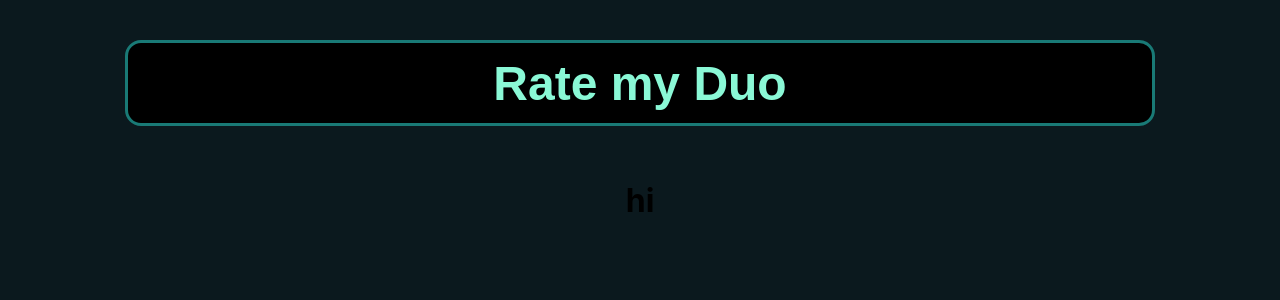
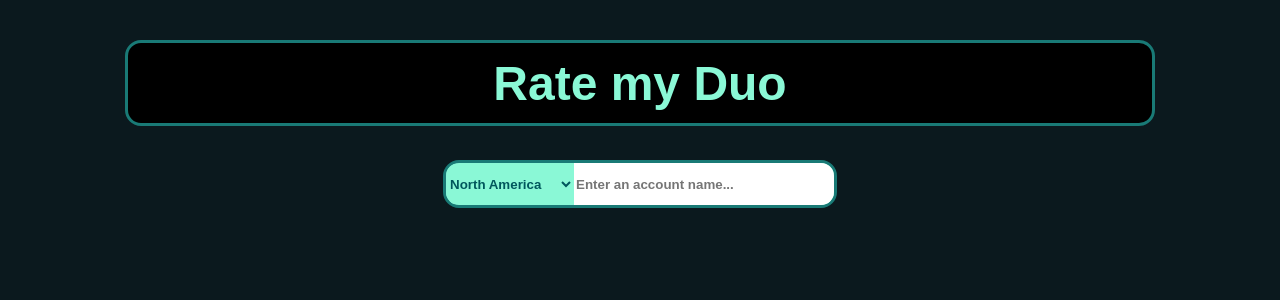
Before and after one commit to zacwalters4/rate-my-duo, a React (Create React App) app: page / in a window 1280 px wide. Shown: the top 300 px of the page. Built offline with nearby package versions, Linux system fonts and the light colour scheme.

Commit message:
Add search functionality

```diff
--- a/src/App/App.jsx
+++ b/src/App/App.jsx
@@ -13,7 +13,7 @@ function App() {
         <Route path="/" element={<Home />} />
         <Route path="/account" element={<Account />}>
           <Route index element={<Account />} />
-          <Route path=":accountName" element={<Account />} />
+          <Route path=":region/:accountName" element={<Account />} />
         </Route>
         <Route path="/404" element={<Error404 />} />
         <Route path="*" element={<Navigate to="/404" replace />}
--- a/src/Home/Home.jsx
+++ b/src/Home/Home.jsx
@@ -1,11 +1,12 @@
 import React from 'react'
+import Search from '../Search/Search'
 import './Home.css'
 
 function Home() {
 
     return (
         <main className="Home">
-            <h1>hi</h1>
+            <Search />
         </main>
     )
   }
--- a/src/Search/Search.css
+++ b/src/Search/Search.css
@@ -0,0 +1,23 @@
+form {
+    border-color: #197a76;
+    border-style: solid;
+    border-radius: 1em;
+    overflow: hidden;
+    background-color: #8af8d6;
+}
+
+.region-select {
+    width: 10vw;
+    height: 5vh;
+    background-color: #8af8d6;
+    color: #00575c;
+    border: none;
+    font-weight: bold;
+}
+
+.search-input {
+    width: 20vw;
+    height: 5vh;
+    border: none;
+    font-weight: bold;
+}
--- /dev/null
+++ b/src/Search/Search.jsx
@@ -0,0 +1,51 @@
+import React from 'react'
+import './Search.css'
+import { useNavigate } from "react-router-dom"
+
+function Search() {
+    const navigate = useNavigate()
+    const [searchInput, getSearchInput] = React.useState('')
+    const [regionSelect, getRegion] = React.useState('NA')
+
+    const handleChangeSearch = (event) => {
+        getSearchInput(event.target.value)
+    }
+
+    const handleChangeSelect = (event) => {
+        getRegion(event.target.value)
+    }
+
+    const searchAccount = (event) => {
+        event.preventDefault()
+        navigate({
+            pathname: `/account/${regionSelect}/${searchInput}`
+        })
+
+    }
+    return (
+        <form className="search-form" onSubmit={searchAccount}>
+            <select
+                className="region-select"
+                onChange={handleChangeSelect}
+                value={regionSelect}
+            >
+                <option value="NA">North America</option>
+                <option value="EUW">EU West</option>
+                <option value="EUNE">EU East/Nordic</option>
+            </select>
+            <input
+                className="search-input"
+                type="text"
+                placeholder="Enter an account name..."
+                value={searchInput}
+                onChange={handleChangeSearch}
+            />
+            {/* <button
+                type="submit"
+                className="search-button"
+            >Go</button> */}
+        </form>
+    )
+  }
+
+  export default Search
```
Also changed, not shown: src/Search/Search.tsx (deleted).
